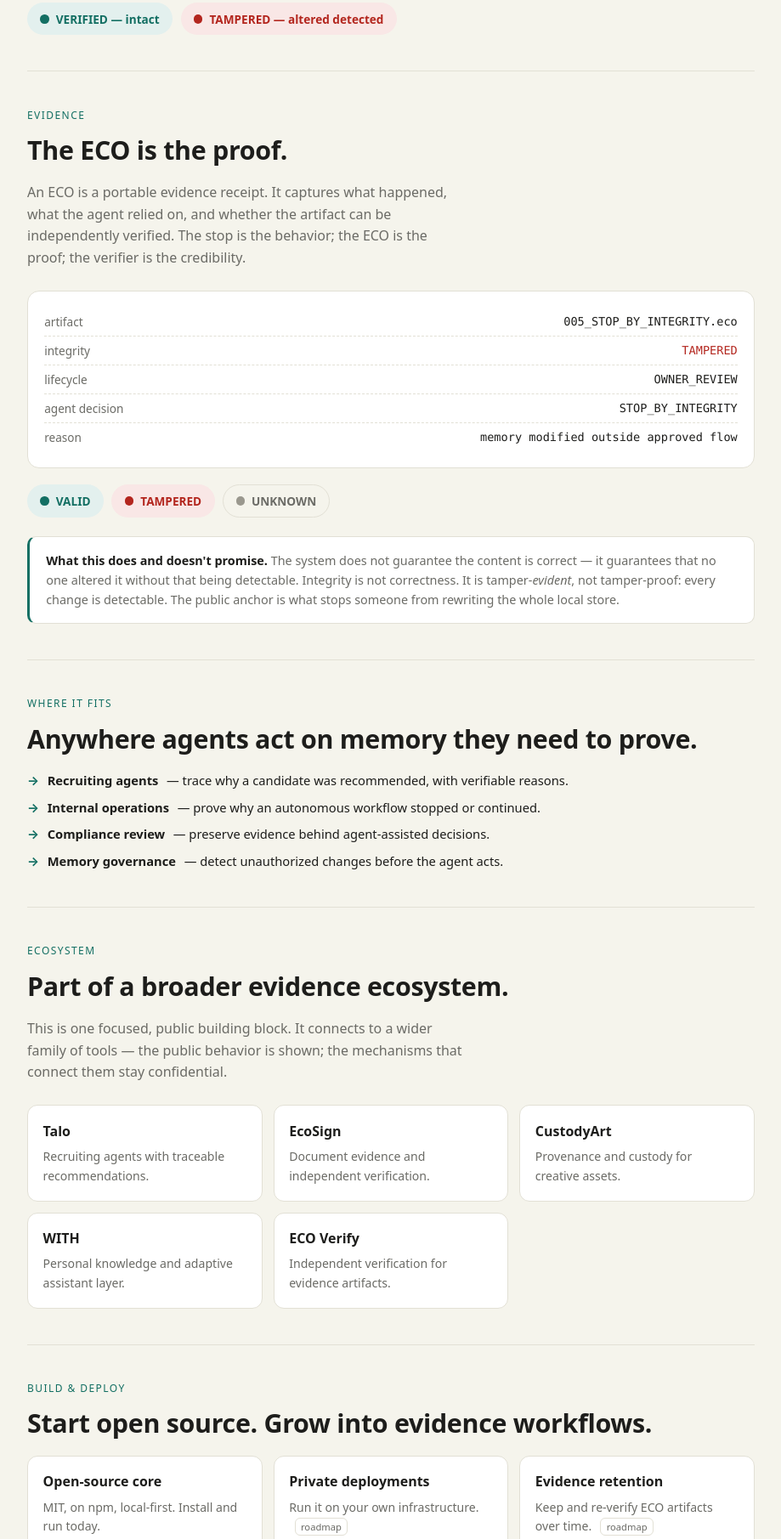
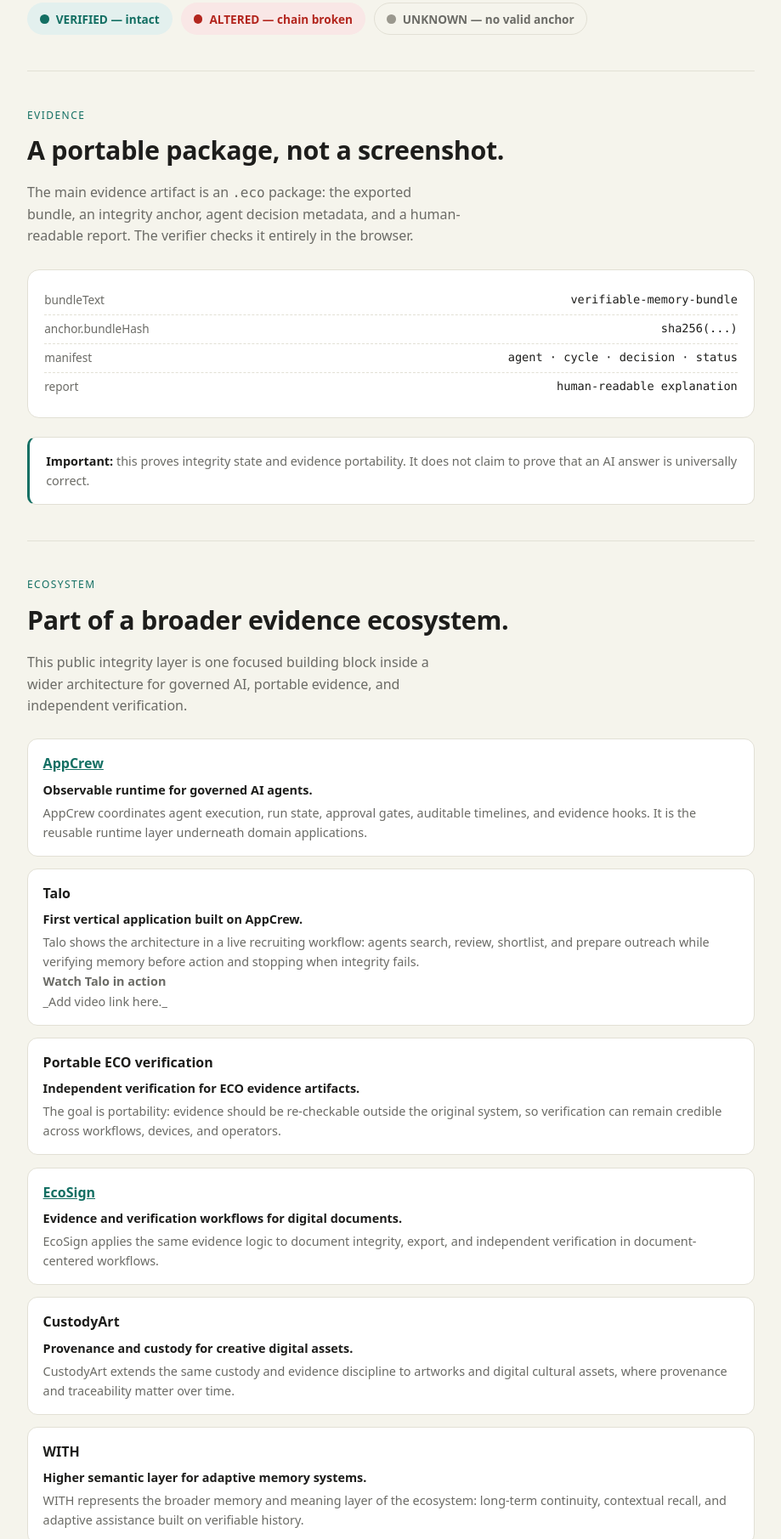
Before and after one commit to TemporalDynamics/verifiable-memory-mcp, a website: page index.html in a window 1280 px wide. Shown: the part 1483-3294 px from the top of the page at 85% size, without its empty margins (180-1099 px from the left). Drawn offline with Linux system fonts and the light colour scheme.

Commit message:
docs: align ecosystem narrative across README and landing

```diff
--- a/index.html
+++ b/index.html
@@ -48,20 +48,13 @@
   .wrap { max-width: 56rem; margin: 0 auto; padding: 0 1.25rem; }
   a { color: var(--accent); }
   code, .mono { font-family: ui-monospace, SFMono-Regular, Menlo, monospace; }
-
-  /* nav */
-  nav {
-    display: flex; align-items: center; justify-content: space-between;
-    padding: 1.1rem 0; gap: 1rem;
-  }
+  nav { display: flex; align-items: center; justify-content: space-between; padding: 1.1rem 0; gap: 1rem; }
   .brand { font-weight: 700; letter-spacing: -.01em; font-size: 1rem; }
   .brand .dot { color: var(--accent); }
   .nav-links { display: flex; gap: 1.1rem; font-size: .9rem; }
   .nav-links a { color: var(--muted); text-decoration: none; }
   .nav-links a:hover { color: var(--ink); }
   @media (max-width: 540px) { .nav-links { display: none; } }
-
-  /* hero */
   .hero { padding: 2.5rem 0 1rem; }
   .tag {
     display: inline-block; font-size: .72rem; letter-spacing: .12em;
@@ -75,7 +68,6 @@
   }
   .lead { font-size: 1.15rem; color: var(--muted); max-width: 52ch; margin: 0 0 1.6rem; }
   .lead strong { color: var(--ink); font-weight: 600; }
-
   .install {
     display: flex; align-items: stretch; gap: 0;
     background: var(--card); border: 1px solid var(--line);
@@ -88,7 +80,6 @@
     padding: 0 1rem; cursor: pointer; font-size: .8rem; min-width: 4.5rem;
   }
   .install button:hover { color: var(--ink); }
-
   .cta { display: flex; flex-wrap: wrap; gap: .7rem; margin-top: .4rem; }
   .btn {
     display: inline-flex; align-items: center; gap: .4rem;
@@ -99,14 +90,10 @@
   .btn.ghost { border: 1px solid var(--line); color: var(--ink); }
   .btn:focus-visible { outline: 3px solid var(--focus); outline-offset: 2px; }
   .meta { color: var(--muted); font-size: .82rem; margin-top: 1.1rem; }
-
-  /* sections */
   section { padding: 2.6rem 0; border-top: 1px solid var(--line); }
   .kicker { font-size: .75rem; letter-spacing: .12em; text-transform: uppercase; color: var(--accent); margin: 0 0 .5rem; }
   h2 { font-size: clamp(1.4rem, 3.5vw, 1.9rem); letter-spacing: -.01em; margin: 0 0 .8rem; }
   .section-lead { color: var(--muted); max-width: 56ch; margin: 0 0 1.6rem; }
-
-  /* flow */
   .flow { display: flex; flex-wrap: wrap; gap: .6rem; align-items: stretch; }
   .step {
     flex: 1; min-width: 9rem;
@@ -118,8 +105,6 @@
   .step p { margin: 0; font-size: .88rem; color: var(--muted); }
   .step.stop { border-color: var(--red); }
   .step.stop h3 { color: var(--red); }
-
-  /* eco states */
   .states { display: flex; flex-wrap: wrap; gap: .6rem; margin-top: 1.2rem; }
   .pill {
     display: inline-flex; align-items: center; gap: .5rem;
@@ -133,8 +118,6 @@
   .pill.tampered .ring { background: var(--red); }
   .pill.unknown { color: var(--muted); }
   .pill.unknown .ring { background: var(--idle); }
-
-  /* grid cards */
   .grid { display: grid; grid-template-columns: repeat(auto-fit, minmax(13rem, 1fr)); gap: .8rem; }
   .card {
     background: var(--card); border: 1px solid var(--line); border-radius: 12px;
@@ -143,8 +126,6 @@
   .card h3 { margin: 0 0 .35rem; font-size: 1rem; }
   .card p { margin: 0; font-size: .88rem; color: var(--muted); }
   .card .soon { font-size: .7rem; color: var(--muted); border: 1px solid var(--line); border-radius: 6px; padding: .1rem .4rem; margin-left: .4rem; }
-
-  /* eco demo box */
   .eco {
     background: var(--card); border: 1px solid var(--line); border-radius: 14px;
     padding: 1.2rem; font-size: .85rem;
@@ -153,18 +134,26 @@
   .eco .row:last-child { border-bottom: 0; }
   .eco .k { color: var(--muted); }
   .eco .v { font-family: ui-monospace, SFMono-Regular, Menlo, monospace; text-align: right; overflow-wrap: anywhere; }
-
   .honest {
     background: var(--card); border: 1px solid var(--line); border-left: 3px solid var(--accent);
     border-radius: 10px; padding: 1rem 1.2rem; margin-top: 1.4rem;
     font-size: .9rem; color: var(--muted);
   }
   .honest strong { color: var(--ink); }
-
   ul.checks { list-style: none; padding: 0; margin: 0; display: grid; gap: .5rem; }
   ul.checks li { display: flex; gap: .6rem; align-items: flex-start; font-size: .92rem; }
   ul.checks li::before { content: "→"; color: var(--accent); font-weight: 700; }
-
+  .ecosystem-list { display: grid; gap: .9rem; }
+  .ecosystem-item {
+    background: var(--card);
+    border: 1px solid var(--line);
+    border-radius: 12px;
+    padding: 1rem 1.1rem;
+  }
+  .ecosystem-item h3 { margin: 0 0 .35rem; font-size: 1rem; }
+  .ecosystem-item p { margin: 0; font-size: .9rem; color: var(--muted); }
+  .ecosystem-item .subhead { color: var(--ink); font-weight: 600; margin-bottom: .25rem; }
+  .video-cta { margin-top: .7rem; font-size: .92rem; }
   footer { border-top: 1px solid var(--line); padding: 2rem 0 3rem; color: var(--muted); font-size: .82rem; }
   footer .links { display: flex; flex-wrap: wrap; gap: 1.1rem; margin-bottom: .9rem; }
   footer a { color: var(--ink); text-decoration: none; }
@@ -186,7 +175,6 @@
     </div>
   </nav>
 
-  <!-- HERO -->
   <header class="hero">
     <span class="tag">Open source · MIT · MCP server</span>
     <h1>Give your AI agents memory they can verify.</h1>
@@ -210,7 +198,6 @@
     <p class="meta">v0.1.2 · published on npm · 6 MCP tools · local-first, runs offline</p>
   </header>
 
-  <!-- HOW IT WORKS -->
   <section id="how">
     <p class="kicker">How it works</p>
     <h2>Verify → Stop → Export → Verify again</h2>
@@ -243,7 +230,6 @@
     </div>
   </section>
 
-  <!-- DEMO -->
   <section id="demo">
     <p class="kicker">Demo</p>
     <h2>Don't trust me — verify it yourself.</h2>
@@ -258,69 +244,70 @@
     </div>
     <div class="states">
       <span class="pill valid"><span class="ring"></span>VERIFIED — intact</span>
-      <span class="pill tampered"><span class="ring"></span>TAMPERED — altered detected</span>
+      <span class="pill tampered"><span class="ring"></span>ALTERED — chain broken</span>
+      <span class="pill unknown"><span class="ring"></span>UNKNOWN — no valid anchor</span>
     </div>
   </section>
 
-  <!-- ECO EVIDENCE -->
   <section id="eco">
     <p class="kicker">Evidence</p>
-    <h2>The ECO is the proof.</h2>
+    <h2>A portable package, not a screenshot.</h2>
     <p class="section-lead">
-      An ECO is a portable evidence receipt. It captures what happened, what the agent relied on,
-      and whether the artifact can be independently verified. The stop is the behavior; the ECO is
-      the proof; the verifier is the credibility.
+      The main evidence artifact is an <span class="mono">.eco</span> package: the exported bundle,
+      an integrity anchor, agent decision metadata, and a human-readable report. The verifier checks it entirely in the browser.
     </p>
     <div class="eco">
-      <div class="row"><span class="k">artifact</span><span class="v">005_STOP_BY_INTEGRITY.eco</span></div>
-      <div class="row"><span class="k">integrity</span><span class="v" style="color:var(--red)">TAMPERED</span></div>
-      <div class="row"><span class="k">lifecycle</span><span class="v">OWNER_REVIEW</span></div>
-      <div class="row"><span class="k">agent decision</span><span class="v">STOP_BY_INTEGRITY</span></div>
-      <div class="row"><span class="k">reason</span><span class="v">memory modified outside approved flow</span></div>
-    </div>
-    <div class="states">
-      <span class="pill valid"><span class="ring"></span>VALID</span>
-      <span class="pill tampered"><span class="ring"></span>TAMPERED</span>
-      <span class="pill unknown"><span class="ring"></span>UNKNOWN</span>
+      <div class="row"><span class="k">bundleText</span><span class="v">verifiable-memory-bundle</span></div>
+      <div class="row"><span class="k">anchor.bundleHash</span><span class="v">sha256(...)</span></div>
+      <div class="row"><span class="k">manifest</span><span class="v">agent · cycle · decision · status</span></div>
+      <div class="row"><span class="k">report</span><span class="v">human-readable explanation</span></div>
     </div>
     <div class="honest">
-      <strong>What this does and doesn't promise.</strong> The system does not guarantee the
-      content is correct — it guarantees that no one altered it without that being detectable.
-      Integrity is not correctness. It is tamper-<em>evident</em>, not tamper-proof: every change
-      is detectable. The public anchor is what stops someone from rewriting the whole local store.
+      <strong>Important:</strong> this proves integrity state and evidence portability. It does not claim to prove that an AI answer is universally correct.
     </div>
   </section>
 
-  <!-- USE CASES -->
-  <section id="use-cases">
-    <p class="kicker">Where it fits</p>
-    <h2>Anywhere agents act on memory they need to prove.</h2>
-    <ul class="checks">
-      <li><strong>Recruiting agents</strong> — trace why a candidate was recommended, with verifiable reasons.</li>
-      <li><strong>Internal operations</strong> — prove why an autonomous workflow stopped or continued.</li>
-      <li><strong>Compliance review</strong> — preserve evidence behind agent-assisted decisions.</li>
-      <li><strong>Memory governance</strong> — detect unauthorized changes before the agent acts.</li>
-    </ul>
-  </section>
-
-  <!-- ECOSYSTEM -->
   <section id="ecosystem">
     <p class="kicker">Ecosystem</p>
     <h2>Part of a broader evidence ecosystem.</h2>
     <p class="section-lead">
-      This is one focused, public building block. It connects to a wider family of tools —
-      the public behavior is shown; the mechanisms that connect them stay confidential.
+      This public integrity layer is one focused building block inside a wider architecture for governed AI, portable evidence, and independent verification.
     </p>
-    <div class="grid">
-      <div class="card"><h3>Talo</h3><p>Recruiting agents with traceable recommendations.</p></div>
-      <div class="card"><h3>EcoSign</h3><p>Document evidence and independent verification.</p></div>
-      <div class="card"><h3>CustodyArt</h3><p>Provenance and custody for creative assets.</p></div>
-      <div class="card"><h3>WITH</h3><p>Personal knowledge and adaptive assistant layer.</p></div>
-      <div class="card"><h3>ECO Verify</h3><p>Independent verification for evidence artifacts.</p></div>
+    <div class="ecosystem-list">
+      <div class="ecosystem-item">
+        <h3><a href="https://github.com/TemporalDynamics/AppCrew">AppCrew</a></h3>
+        <p class="subhead">Observable runtime for governed AI agents.</p>
+        <p>AppCrew coordinates agent execution, run state, approval gates, auditable timelines, and evidence hooks. It is the reusable runtime layer underneath domain applications.</p>
+      </div>
+      <div class="ecosystem-item">
+        <h3>Talo</h3>
+        <p class="subhead">First vertical application built on AppCrew.</p>
+        <p>Talo shows the architecture in a live recruiting workflow: agents search, review, shortlist, and prepare outreach while verifying memory before action and stopping when integrity fails.</p>
+        <p class="video-cta"><strong>Watch Talo in action</strong><br>_Add video link here._</p>
+      </div>
+      <div class="ecosystem-item">
+        <h3>Portable ECO verification</h3>
+        <p class="subhead">Independent verification for ECO evidence artifacts.</p>
+        <p>The goal is portability: evidence should be re-checkable outside the original system, so verification can remain credible across workflows, devices, and operators.</p>
+      </div>
+      <div class="ecosystem-item">
+        <h3><a href="https://github.com/TemporalDynamics/ecosign-public">EcoSign</a></h3>
+        <p class="subhead">Evidence and verification workflows for digital documents.</p>
+        <p>EcoSign applies the same evidence logic to document integrity, export, and independent verification in document-centered workflows.</p>
+      </div>
+      <div class="ecosystem-item">
+        <h3>CustodyArt</h3>
+        <p class="subhead">Provenance and custody for creative digital assets.</p>
+        <p>CustodyArt extends the same custody and evidence discipline to artworks and digital cultural assets, where provenance and traceability matter over time.</p>
+      </div>
+      <div class="ecosystem-item">
+        <h3>WITH</h3>
+        <p class="subhead">Higher semantic layer for adaptive memory systems.</p>
+        <p>WITH represents the broader memory and meaning layer of the ecosystem: long-term continuity, contextual recall, and adaptive assistance built on verifiable history.</p>
+      </div>
     </div>
   </section>
 
-  <!-- BUILD / DEPLOY -->
   <section id="build">
     <p class="kicker">Build &amp; deploy</p>
     <h2>Start open source. Grow into evidence workflows.</h2>
```
Also changed, not shown: README.md.
